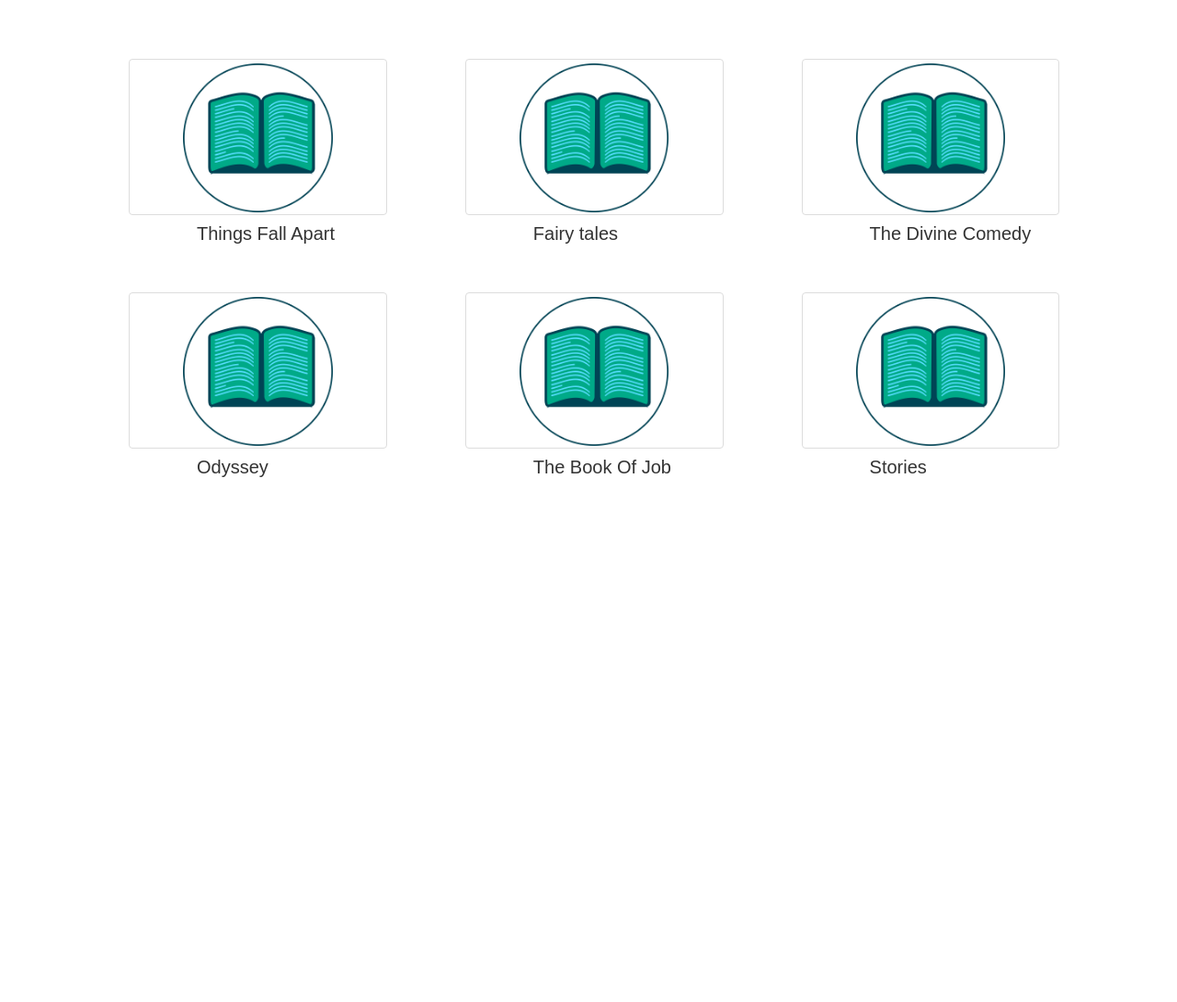
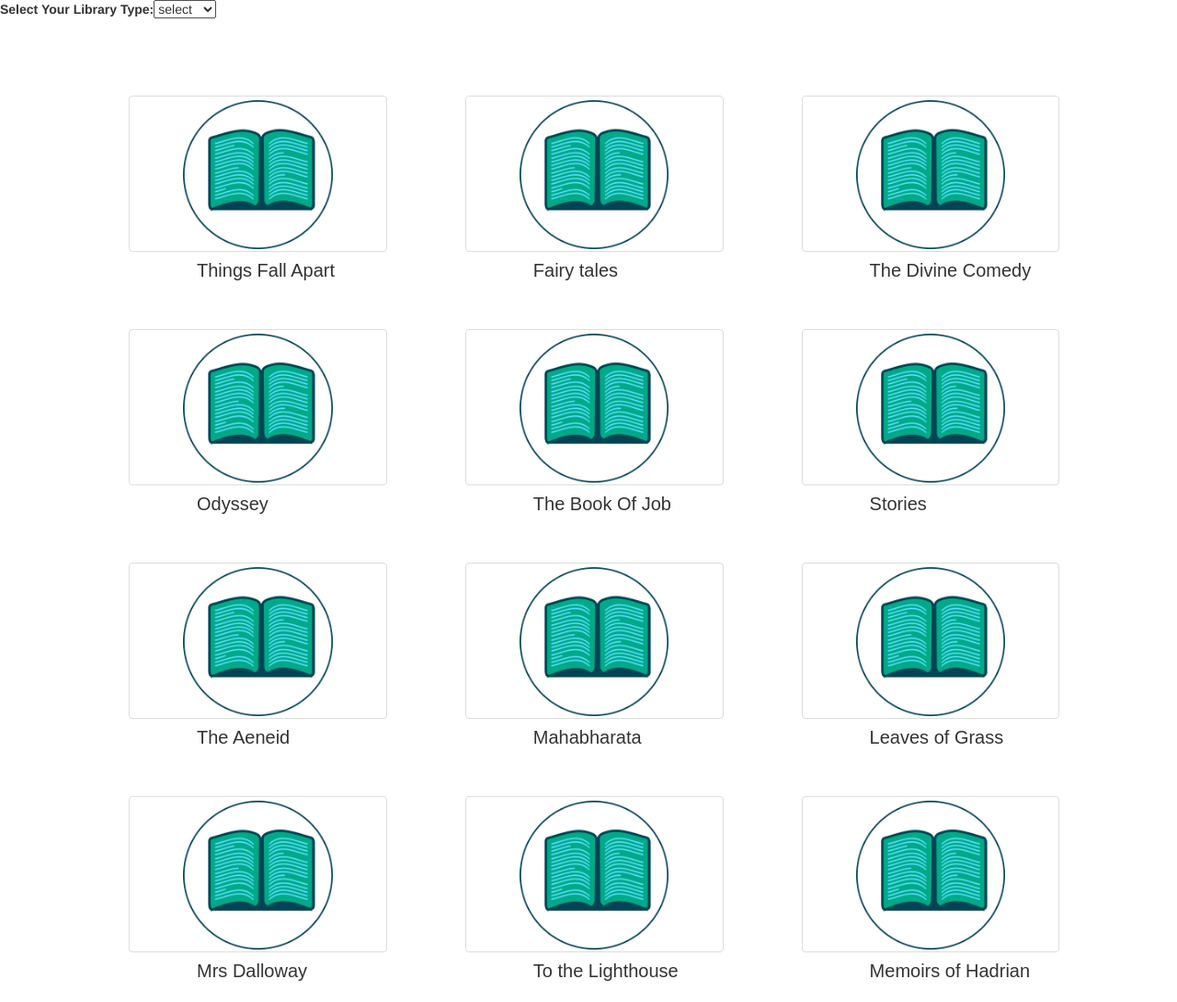
Before and after one commit to debiChowdhury/loginregistration, an Angular app: page /activity1 in a window 1280 px wide. Shown: the whole page at 92% size. Before the commit the page ends 800 px from the top, so only its background shows below. Built offline with nearby package versions, Linux system fonts and the light colour scheme.

Commit message:
activity component

```diff
--- a/src/app/act1/act1.component.html
+++ b/src/app/act1/act1.component.html
@@ -1,11 +1,19 @@
-<div class="container">
-    <div class="row">
-        <div class="" *ngIf="bookList.length !==0">
-            <div class="thumbnail bookContainer" *ngFor="let bookData of bookList">
-                <a (click)="routeToBook(bookData.bookId)" >
-                    <img src="/assets/images/book.png" alt="books" style="width: 60%;">
-                    <div class="caption">
-                        <p class="bookName">{{bookData.title}}</p>
+<div class="form-group">
+    <label for="libraryType ">Select Your Library Type:</label>
+    <select name="libraryType " id="libraryType " [(ngModel)]="libraryType" (change)="getlibraryOption()">
+             <option>select</option>
+                            <option  *ngFor="let libraryOption of libraryOption">{{libraryOption}}</option>
+
+</select>
+</div>
+<div class="container ">
+    <div class="row ">
+        <div class=" " *ngIf="visibleBookList.length !==0 ">
+            <div class="thumbnail bookContainer " *ngFor="let bookData of visibleBookList">
+                <a (click)="routeToBook(bookData.bookId) ">
+                    <img src="/assets/images/book.png " alt="books " style="width: 60%;">
+                    <div class="caption ">
+                        <p class="bookName ">{{bookData.title}}</p>
                     </div>
                 </a>
             </div>
--- a/src/app/act1/act1.component.ts
+++ b/src/app/act1/act1.component.ts
@@ -8,16 +8,38 @@ import { RouterModule, Router } from '@angular/router';
   styleUrls: ['./act1.component.css']
 })
 export class Act1Component implements OnInit {
-  bookList: Array<any> = [];
+  bookList: any[] = [];
+  libraryType: string;
+  visibleBookList: any[] = [];
+  libraryOption = [];
   constructor(private _booklist: BookListService, private _router: Router) { }
-
   ngOnInit() {
-    this._booklist.getBookList().subscribe(data => {
+    this._booklist.getBookList().subscribe((data) => {
       this.bookList = data;
       console.log(this.bookList);
+      this.getBook();
+      this.libraryOption=Object.keys(this.bookList);
     });
   }
-
+  getlibraryOption() {
+    this.visibleBookList = [];
+    console.log(this.libraryType);
+    for (let key in this.bookList) {
+      if (this.libraryType === key) {
+        this.bookList[`${key}`].map((item) => {
+          this.visibleBookList.push(item);
+        });
+      }
+      };
+    };
+  getBook() {
+    for (let key in this.bookList) {
+      this.bookList[`${key}`].map((item) => {
+        this.visibleBookList.push(item);
+      });
+    };
+  }
+  //route to the particular books
   routeToBook(id) {
     this._router.navigate(['/activity1/book', { id: id }]);
 
--- a/src/app/book/book.component.html
+++ b/src/app/book/book.component.html
@@ -1,6 +1,6 @@
 <div class="container">
     <div class="row">
-        <div class="" *ngIf="bookList.length !==0">
+        <div *ngIf="bookList.length !==0">
             <div class="thumbnail bookContainer" *ngFor="let bookData of bookList">
                 <a (click)="routeToBook(bookData.bookId)">
                     <img src="/assets/images/book.png" alt="books" style="width: 60%;">
--- a/src/assets/data/bookList.json
+++ b/src/assets/data/bookList.json
@@ -1,4 +1,5 @@
-[{
+{
+    "library1": [{
             "author": "Chinua Achebe",
             "country": "Nigeria",
             "imageLink": "images/things-fall-apart.jpg",
@@ -52,5 +53,61 @@
             "year": 1924,
             "bookId": "activityBook06"
         }
+    ],
+    "library2": [{
+            "author": "Virgil",
+            "country": "Roman Empire",
+            "imageLink": "images/the-aeneid.jpg",
+            "language": "Classical Latin",
+            "title": "The Aeneid",
+            "year": -23,
+            "bookId": "activityBook07"
+        },
+        {
+            "author": "Vyasa",
+            "country": "India",
+            "imageLink": "images/the-mahab-harata.jpg",
+            "language": "Sanskrit",
 
+            "title": "Mahabharata",
+            "year": -700,
+            "bookId": "activityBook08"
+        },
+        {
+            "author": "Walt Whitman",
+            "country": "United States",
+            "imageLink": "images/leaves-of-grass.jpg",
+            "language": "English",
+            "title": "Leaves of Grass",
+            "year": 1855,
+            "bookId": "activityBook09"
+        },
+        {
+            "author": "Virginia Woolf",
+            "country": "United Kingdom",
+            "imageLink": "images/mrs-dalloway.jpg",
+            "language": "English",
+            "title": "Mrs Dalloway",
+            "year": 1925,
+            "bookId": "activityBook10"
+        },
+        {
+            "author": "Virginia Woolf",
+            "country": "United Kingdom",
+            "imageLink": "images/to-the-lighthouse.jpg",
+            "language": "English",
+            "title": "To the Lighthouse",
+            "year": 1927,
+            "bookId": "activityBook11"
+        },
+        {
+            "author": "Marguerite Yourcenar",
+            "country": "France/Belgium",
+            "imageLink": "images/memoirs-of-hadrian.jpg",
+            "language": "French",
+            "title": "Memoirs of Hadrian",
+            "year": 1951,
+            "bookId": "activityBook12"
+        }
     ]
+}
```
Lines whose indentation alone changed are shown as unchanged.
